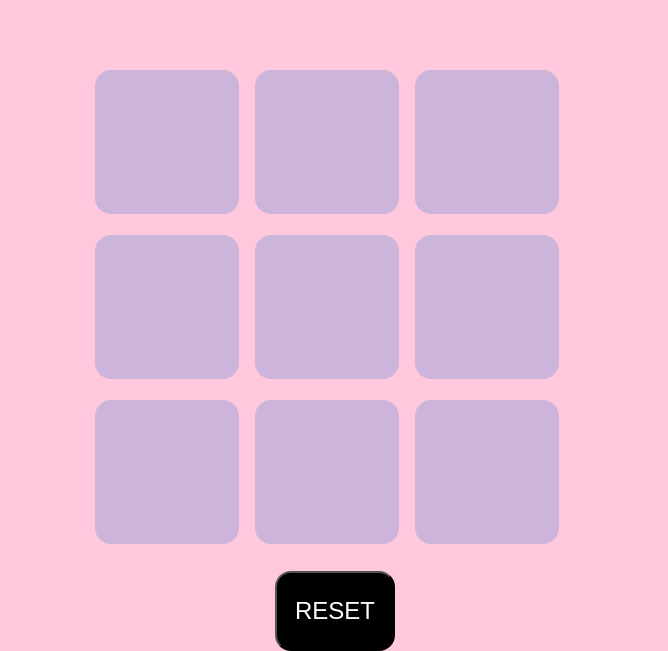
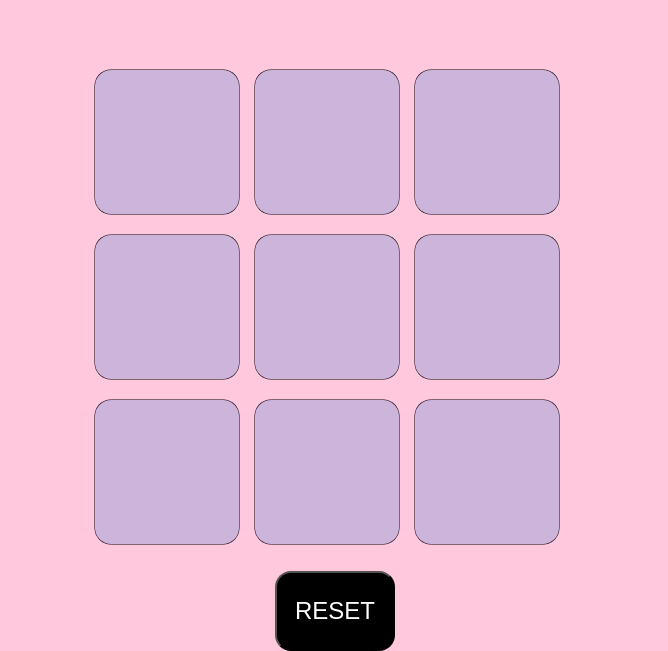
Before and after one commit to KAVYansh512/Tic-Tac-Toe, a plain HTML site: page index.html in a window 1280 px wide. Shown: the part 151-802 px from the top of the page, without its empty margins (305-973 px from the left). Drawn offline with Linux system fonts and the light colour scheme.

Commit message:
Update style.css

```diff
--- a/style.css
+++ b/style.css
@@ -68,6 +68,7 @@ h1{
     font-weight: bold;
     text-align: center;
     cursor: pointer;
+    box-shadow: 0 0 0 0.5px;
 }
 
 .reset-btn{
```
